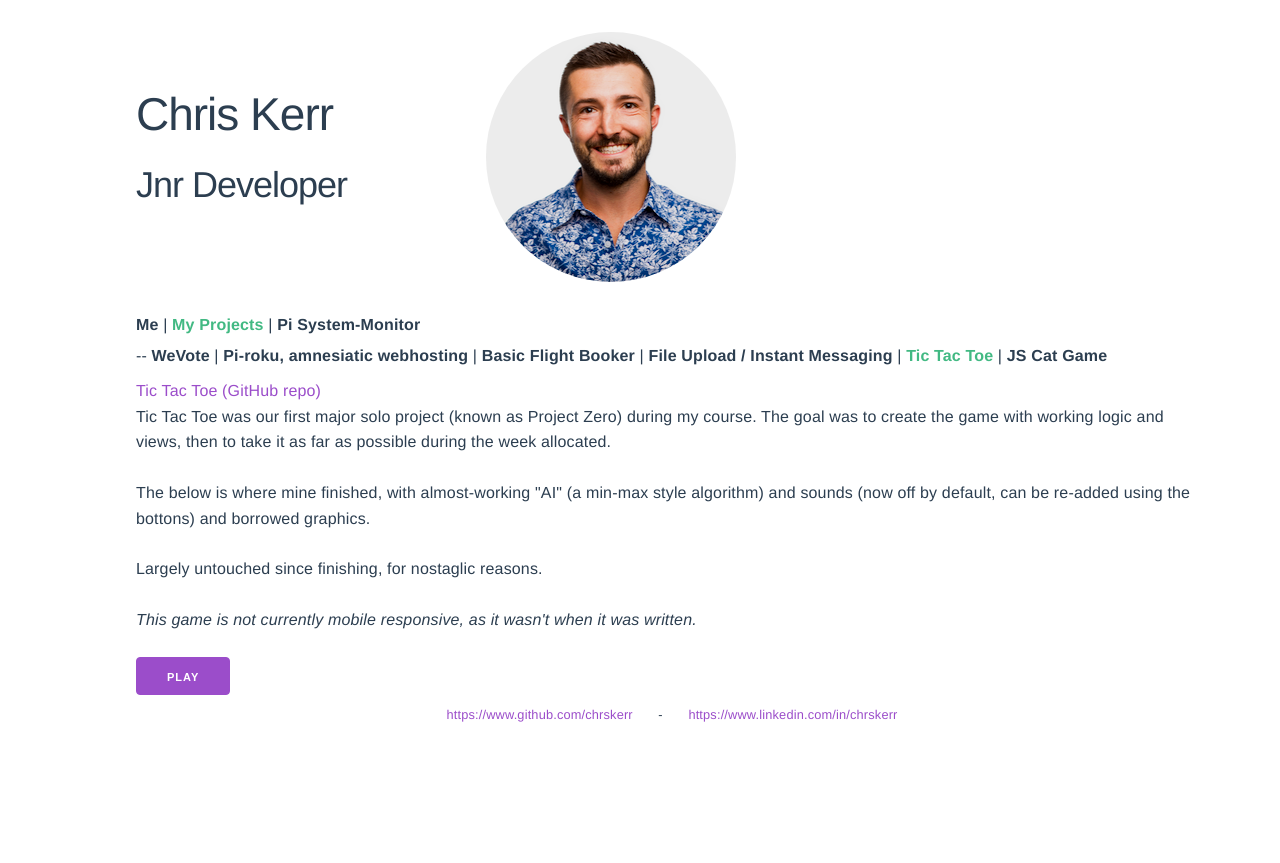
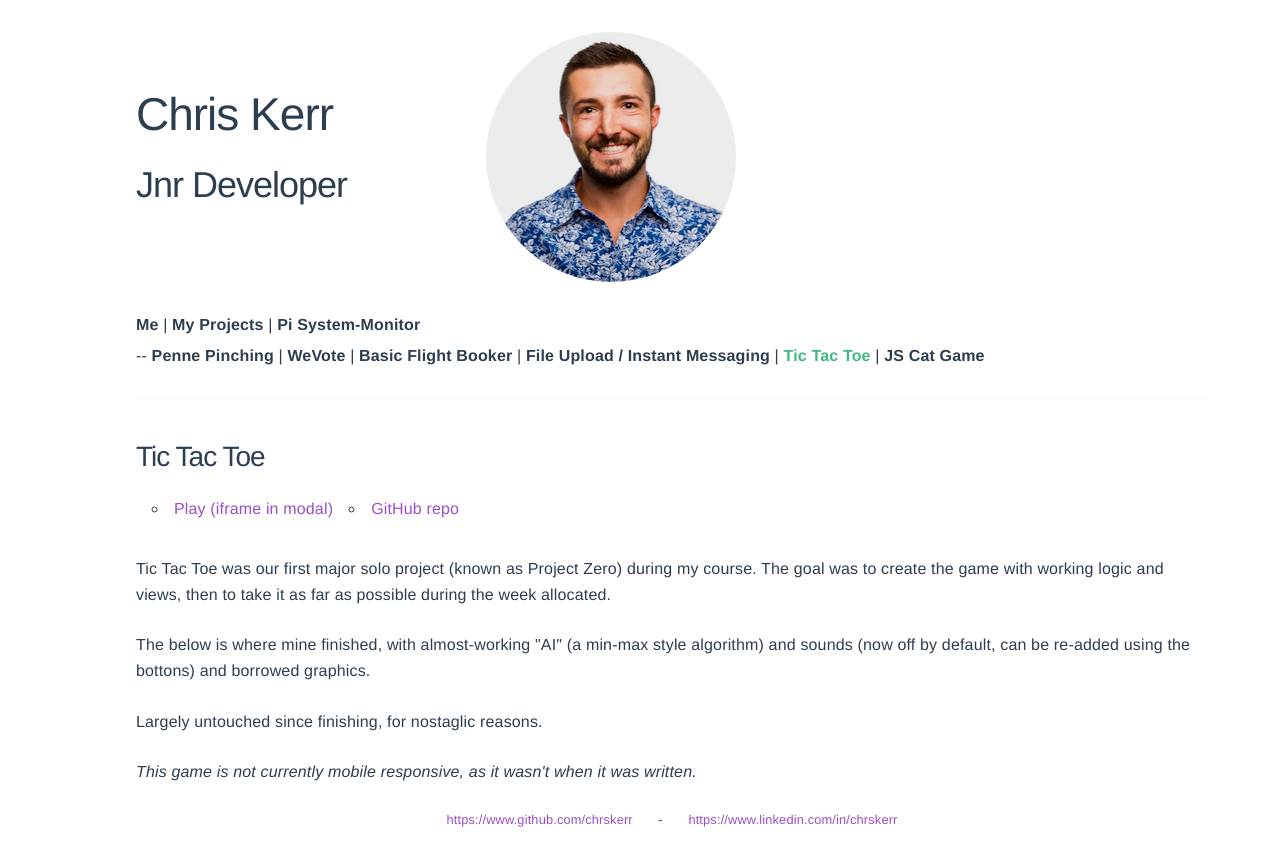
Before and after one commit to chrskerr/chrskerr.com, a Vue app: page /projects/tictactoe in a window 1280 px wide. Before the commit the page ends 800 px from the top, so only its background shows below. Built offline with nearby package versions, Linux system fonts and the light colour scheme.

Commit message:
added penne-pinching & updated a bit of design

```diff
--- a/src/App.vue
+++ b/src/App.vue
@@ -10,7 +10,7 @@
 
     <div id="nav">
       <router-link to="/">Me</router-link> |
-      <router-link class='has_depth' to="/projects">My Projects</router-link> |
+      <router-link class='has_depth' to="/projects/penne-pinching">My Projects</router-link> |
       <router-link to="/pimonitor">Pi System-Monitor</router-link>
     </div>
 
--- a/src/components/ProjectNav.vue
+++ b/src/components/ProjectNav.vue
@@ -1,14 +1,14 @@
 <template>
-    <div>
     <div id="nav">
         <span id='hide'>-- </span>
+        <router-link to='/projects/penne-pinching'>Penne Pinching</router-link><span id='hide'> | </span>
         <router-link to='/projects/wevote'>WeVote</router-link><span id='hide'> | </span>
-            <router-link to="/projects/piroku">Pi-roku, amnesiatic webhosting</router-link><span id='hide'> | </span>
+        <!-- <router-link to="/projects/piroku">Pi-roku, amnesiatic webhosting</router-link><span id='hide'> | </span> -->
         <router-link to="/projects/basicflights">Basic Flight Booker</router-link><span id='hide'> | </span>
         <router-link to="/projects/projectone">File Upload / Instant Messaging</router-link><span id='hide'> | </span>
         <router-link to="/projects/tictactoe">Tic Tac Toe</router-link><span id='hide'> | </span>
         <router-link to="/projects/catgame">JS Cat Game</router-link>
-        </div>
+        <hr />
     </div>
 </template>
 
--- a/src/router/index.js
+++ b/src/router/index.js
@@ -57,7 +57,12 @@ const routes = [
     path: "/projects/wevote",
     name: "wevote",
     component: () => import("../views/projects/WeVote.vue")
-  }
+  },
+  {
+    path: "/projects/penne-pinching",
+    name: "penne-pinching",
+    component: () => import("../views/projects/PennePinching.vue")
+  },
 ];
 
 const router = new VueRouter({
--- a/src/views/projects/BasicFlights.vue
+++ b/src/views/projects/BasicFlights.vue
@@ -1,16 +1,15 @@
 <template>
     <div id='basicflights'>
         <project-nav />
+        <h3>Basic Flight Bookings Portal</h3>
+        <ul>
+            <li><a target="_blank" rel="noreferrer" href='https://react.chrskerr.com/'>Link to site</a></li>
+            <li><a href='https://github.com/aleksanderbrymora/burning-client' target="_blank" rel="noreferrer">GitHub repo</a></li>
+        </ul>
 
-            <a href='https://github.com/aleksanderbrymora/burning-client' target="_blank">Basic Flight Bookings Portal (GitHub repo)</a>
+        <p>This was our first group assignment, to build a flight booking service. We chose a React front-end (hosted locally on my Raspberry Pi) linked to Rails back-end hosted on Heroku. These two connect via basic API calls.</p>
 
-            <p>This was our first group assignment, to build a flight booking service. We chose a React front-end (hosted locally on my Raspberry Pi) linked to Rails back-end hosted on Heroku. These two connect via basic API calls.</p>
-
-            <p>Largely untouched since finishing, for nostaglic reasons.</p>
-
-
-        <a class='button' target="_blank" href='https://react.chrskerr.com/'>Open</a>
-
+        <p>Largely untouched since finishing, for nostaglic reasons.</p>
     </div>
 </template>
 
@@ -26,5 +25,12 @@ export default {
 </script>
 
 <style scoped>
+    ul {
+        display: flex;
+        flex-direction: row;
+    }
 
+    li {
+        margin-left: 1em;
+    }
 </style>
--- a/src/views/projects/CatGame.vue
+++ b/src/views/projects/CatGame.vue
@@ -1,9 +1,12 @@
 <template>
     <div id='catgame'>
         <project-nav />
-
+        <h3>Cat Game</h3>
         <div v-if=(!active)>
-            <a href='https://github.com/chrskerr/Cat-Game' target="_blank">Cat Game (GitHub repo)</a>
+            <ul>
+                <li><a v-on:click="toggleActive">Play (iframe in modal)</a></li>
+                <li><a href='https://github.com/chrskerr/Cat-Game' target="_blank" rel="noreferrer">GitHub repo</a></li>
+            </ul>
             <p>The Cat Game was a week two piece of homework that I got a little too carried away with. The initial assignment was to make the cat graphic bounce from left-to-right from the edges of the screen, and a suggestion that we can try to make it more exciting.</p>
             <p>Thus the game was born.</p>
             <p>Instructions:</p>
@@ -14,9 +17,7 @@
             </ul>
             <p>Largely untouched since finishing, for nostaglic reasons.</p>
             <p><em>This game is not currently mobile responsive, as it wasn't when it was written.</em></p>
-            <button v-on:click="toggleActive">Play</button>
         </div>
-
         <embed-iframe  v-if=(active) url='https://chrskerr.github.io/Cat-Game/' @toggleActive='toggleActive'/>
     </div>
 </template>
@@ -35,6 +36,7 @@ export default {
     methods: {
         toggleActive () {
             this.active = !this.active;
+            window.scrollTo( 0, 0 );
         }
     },
     components: {
--- /dev/null
+++ b/src/views/projects/PennePinching.vue
@@ -0,0 +1,37 @@
+<template>
+    <div id="penne-pinching">
+        <project-nav />
+        <h3>Penne Pinching</h3>
+        <ul>
+            <li><a target="_blank" rel="noreferrer" href='https://penne-pinching.web.app/'>Link to site</a></li>
+            <li><a href='https://github.com/chrskerr/penne-pinching' target="_blank" rel="noreferrer">GitHub repo</a></li>
+        </ul>
+        <p>In mid-January 2020, my girlfriend and I participated in a promotion at Fratelli Fresh, where for just $399 each, we received one free meal a day for the rest of our lives.</p>
+        <p>Obviously we grabbed this deal, but to make sure we were actually getting our moneys worth, I created Penne Pinching!</p>
+        <p>The page lets use log our meals each time, update the menu, and view analytics about our history and projections. So we can see our trends and overall financial position about the purchase.</p>
+        <p>It is build using React, Hooks, Apollo GraphQL, Ant Design and Firebase Auth in the front-end, and is hosted on Firebase.</p>
+        <p>The backend is a Harsura container linked to a Postgres DB, which is serving a GraphQL interface, and is hosted on Heroku.</p>
+    </div>
+</template>
+
+<script>
+import ProjectNav from '../../components/ProjectNav.vue'
+
+export default {
+    name: 'penne-pinching',
+    components: {
+        'project-nav': ProjectNav
+    }
+}
+</script>
+
+<style scoped>
+    ul {
+        display: flex;
+        flex-direction: row;
+    }
+
+    li {
+        margin-left: 1em;
+    }
+</style>
--- a/src/views/projects/Piroku.vue
+++ b/src/views/projects/Piroku.vue
@@ -87,7 +87,7 @@
 
 
 <script>
-import _ from 'lodash';
+import * as debounce from 'lodash/debounce'
 import ProjectNav from '../../components/ProjectNav.vue'
 import PirokuConsole from '../../components/PirokuConsole.vue'
 
@@ -104,25 +104,25 @@ export default {
       }
   },
   methods: {
-    onUrlType: _.debounce(function (e) {
-      if (e.target.value.match(/https?:\/\/(www\.)?github\.com\/.*\.git$/)) {
+    onUrlType: debounce( function (e) {
+      if ( e.target.value.match(/https?:\/\/(www\.)?github\.com\/.*\.git$/) ) {
         this.status = true;
         this.url = e.target.value;
-      } else if (e.target.value.match(/https?:\/\/(www\.)?github\.com\/.*/)) {
+      } else if ( e.target.value.match(/https?:\/\/(www\.)?github\.com\/.*/) ) {
         this.status = true;
         this.url = e.target.value + ".git"
       } else {
         this.status = false;
         this.url = "please enter a GitHub URL";
       }
-    }, 600),
+    }, 600 ),
     toggleStatus: function() {
       this.console = !this.console;
     },
-    chooseServer: function(e) {
+    chooseServer: function( e ) {
       this.server = e.target.value
     },
-    chooseNPM: function(e) {
+    chooseNPM: function( e ) {
       this.npm = e.target.value
     }
   },
--- a/src/views/projects/ProjectOne.vue
+++ b/src/views/projects/ProjectOne.vue
@@ -1,15 +1,17 @@
 <template>
     <div id='projectone'>
         <project-nav />
-
+        <h3>File Sharing / Instant Messaging</h3>
+        <ul class="links">
+            <li><a target="_blank" rel="noreferrer" href='https://chrskerr-projectone.herokuapp.com'>Link to site</a></li>
+            <li><a href='https://github.com/chrskerr/ProjectOne' target="_blank" rel="noreferrer">GitHub repo</a></li>
+        </ul>
         <div>
-            <a href='https://github.com/chrskerr/ProjectOne' target="_blank">File Sharing / Instant Messaging (GitHub repo)</a>
-
             <p>This was our second major project within my course. Using Ruby on Rails, I built a file upload, sharing, and instant chat application with user accounts and instant notification via webhooks. This is hosted on Heroku.</p>
 
             <p><strong>Note:</strong> Heroku hosting tends to shift to an inactive mode if the page isn't accessed for a few hours. When accessed it will automatically reactivate, but this can take a minute or two.</p>
 
-            <a class='button' href='https://chrskerr-projectone.herokuapp.com' target="_blank">Hosted page</a>
+
             <p>Demo accounts:</p>
             <ul>
                 <li>chris@example.com</li>
@@ -36,5 +38,12 @@ export default {
 </script>
 
 <style scoped>
+    ul.links {
+        display: flex;
+        flex-direction: row;
+    }
 
+    ul.links > li {
+        margin-left: 1em;
+    }
 </style>
--- a/src/views/projects/TicTacToe.vue
+++ b/src/views/projects/TicTacToe.vue
@@ -1,16 +1,17 @@
 <template>
     <div id='tictactoe'>
         <project-nav />
-
         <div v-if=(!active)>
-            <a href='https://github.com/chrskerr/ProjectZero' target="_blank">Tic Tac Toe (GitHub repo)</a>
+            <h3>Tic Tac Toe</h3>
+            <ul>
+                <li><a v-on:click="toggleActive">Play (iframe in modal)</a></li>
+                <li><a href='https://github.com/chrskerr/ProjectZero' target="_blank" rel="noreferrer">GitHub repo</a></li>
+            </ul>
             <p>Tic Tac Toe was our first major solo project (known as Project Zero) during my course. The goal was to create the game with working logic and views, then to take it as far as possible during the week allocated.</p>
             <p>The below is where mine finished, with almost-working "AI" (a min-max style algorithm) and sounds (now off by default, can be re-added using the bottons) and borrowed graphics.</p>
             <p>Largely untouched since finishing, for nostaglic reasons.</p>
             <p><em>This game is not currently mobile responsive, as it wasn't when it was written.</em></p>
-            <button v-on:click="toggleActive">Play</button>
         </div>
-
         <embed-iframe v-if=(active) url="https://chrskerr.github.io/ProjectZero/" @toggleActive='toggleActive'/>
     </div>
 </template>
@@ -29,6 +30,7 @@ export default {
     methods: {
         toggleActive () {
             this.active = !this.active;
+            window.scrollTo( 0, 0 );
         }
     },
     components: {
@@ -39,5 +41,12 @@ export default {
 </script>
 
 <style scoped>
+    ul {
+        display: flex;
+        flex-direction: row wrap;
+    }
 
+    li {
+        margin-left: 1em;
+    }
 </style>
--- a/src/views/projects/WeVote.vue
+++ b/src/views/projects/WeVote.vue
@@ -1,12 +1,14 @@
 <template>
     <div id="wevote">
         <project-nav />
-        <a href='https://github.com/chrskerr/wevote.org.au' target="_blank">WeVote.org.au (GitHub repo)</a>
-
+        <h3>WeVote</h3>
+        <ul>
+            <li><a target="_blank" rel="noreferrer" href='https://www.wevote.org.au/'>Link to site</a></li>
+            <li><a href='https://github.com/chrskerr/wevote.org.au' target="_blank">GitHub repo</a></li>
+        </ul>
         <p>This was our final assignment. It is a VueJS frontend on Node/Express/Graphql/SQL backend.</p>
         <p>The interface is a basic voting application, with some unique voter logic which then saves votes into a blockchain-style immutable SQL database. A visualisation of this process can be seen on the Analytics tab, currently pretty raw for debugging purposes but this will be cleaned up into voter analytics later.</p>
         <p>The intention is to create a cheap, anonymous, auditable, immutable referendum mechanism that Australia can rely upon to influence policy and create the nation that we choose to be.</p>
-        <a class='button' target="_blank" href='https://www.wevote.org.au/'>Open</a>
     </div>
 </template>
 
@@ -22,5 +24,12 @@ export default {
 </script>
 
 <style scoped>
+    ul {
+        display: flex;
+        flex-direction: row;
+    }
 
+    li {
+        margin-left: 2em;
+    }
 </style>
```
Also changed, not shown: 2 other files (tests, documents, lock files or other folders). Lines whose indentation alone changed are shown as unchanged.
